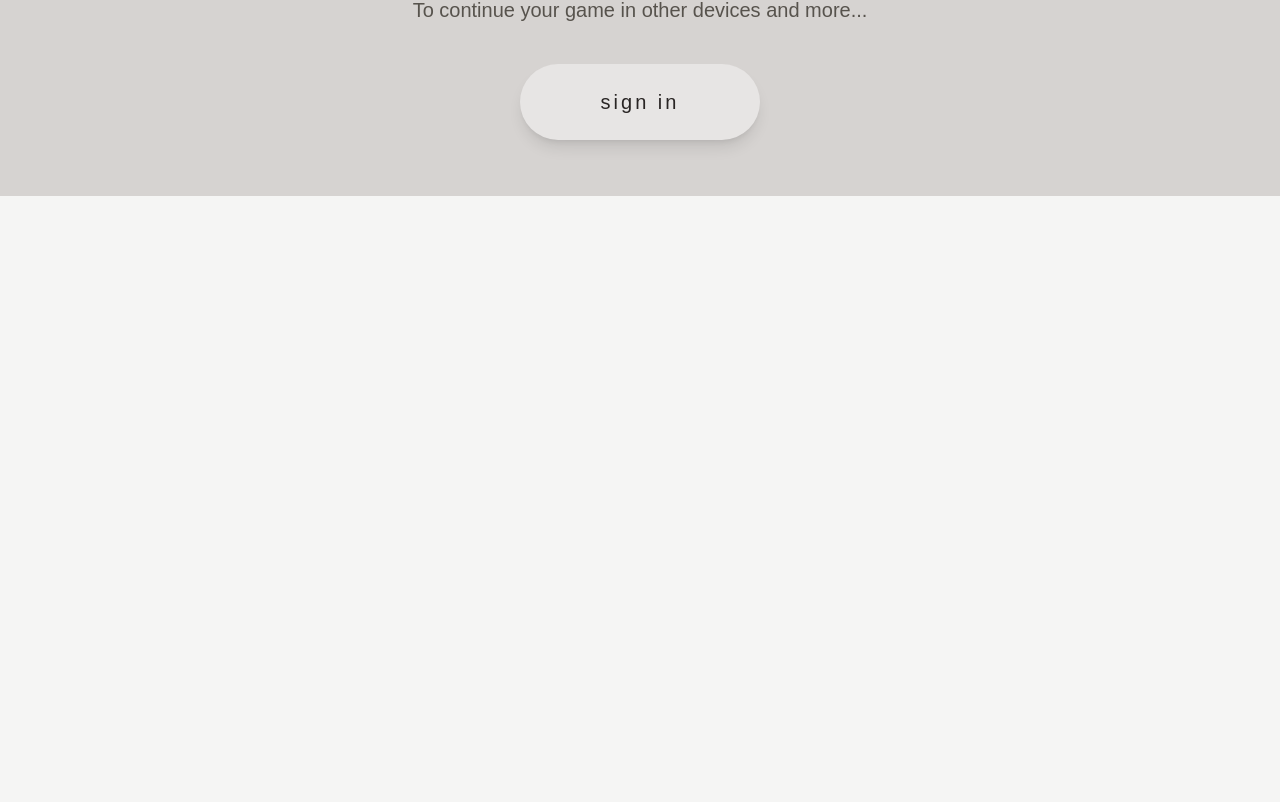
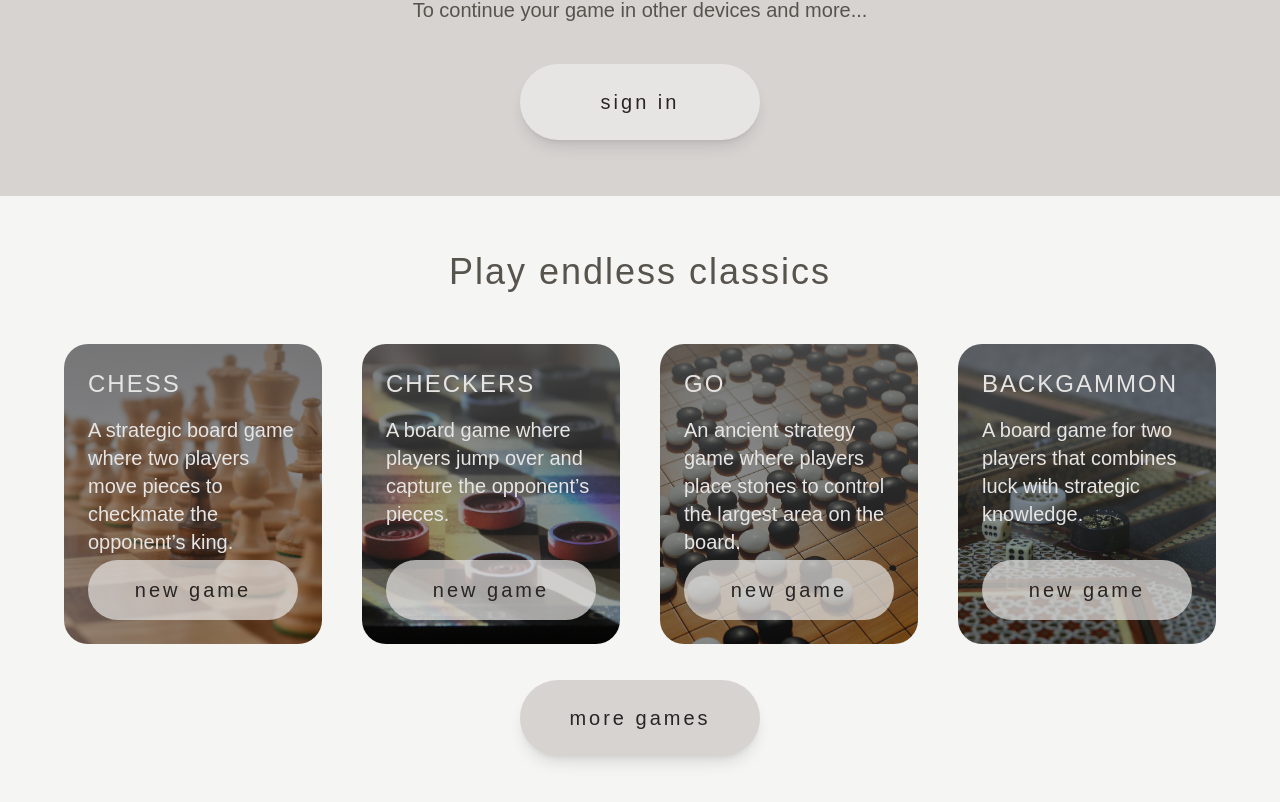
Before and after one commit to delgadociteriowa/boards-mint, a Next.js app: page / in a window 1280 px wide. Shown: the part 1013-1815 px from the top of the page. Before the commit the page ends 1209 px from the top, so only its background shows below. Built offline with nearby package versions, Linux system fonts and the light colour scheme.

Commit message:
feat: Game card.

```diff
--- a/src/app/page.tsx
+++ b/src/app/page.tsx
@@ -1,6 +1,7 @@
 import HomeHeroSection from "@/components/HomeHeroSection";
 import HomeMainSection from "@/components/HomeMainSection";
 import HomeMessageSection from "@/components/HomeMessageSection";
+import HomeGamesSection from "@/components/HomeGamesSection";
 
 const Home = () => {
   return (
@@ -8,6 +9,7 @@ const Home = () => {
       <HomeHeroSection/>
       <HomeMainSection/>
       <HomeMessageSection/>
+      <HomeGamesSection/>
     </>
   );
 }
--- /dev/null
+++ b/src/components/GameCard.tsx
@@ -0,0 +1,15 @@
+interface GameCardProps {
+  background: string;
+  title: string;
+  paragraph: string;
+}
+
+const GameCard: React.FC<GameCardProps> = ({background, title, paragraph}) => (
+  <div className={`${background} h-[300px] p-6 bg-stone-900 rounded-3xl bg-center bg-cover flex flex-col w-[250px]  grow`}>
+    <h4 className="uppercase text-stone-200 tracking-[2px] text-2xl mb-4">{title}</h4>
+    <p className="text-stone-200 text-xl">{paragraph}</p>
+    <a className="lowercase block bg-stone-200/70 hover:bg-stone-200/90 py-4 rounded-full text-center no-underline text-stone-800 text-xl tracking-[3px] mt-auto" href="#">new game</a>
+  </div>
+);
+
+export default GameCard;
--- /dev/null
+++ b/src/components/HomeGamesSection.tsx
@@ -0,0 +1,28 @@
+import GameCard from "./GameCard";
+
+const HomeGamesSection =() => (
+  <section className="w-[90%] mx-auto max-w-[1200px] py-14 text-stone-600">
+    <h3 className="text-center text-4xl tracking-[2px] mb-8">Play endless classics</h3>
+    <div className="py-5 flex flex-wrap justify-start gap-10 w-[100%]">
+      <GameCard
+        background={'bg-game-chess'}
+        title={'chess'}
+        paragraph={'A strategic board game where two players move pieces to checkmate the opponent’s king.'}/>
+      <GameCard
+        background={'bg-game-checkers'}
+        title={'checkers'}
+        paragraph={'A board game where players jump over and capture the opponent’s pieces.'}/>
+      <GameCard
+        background={'bg-game-go'}
+        title={'go'}
+        paragraph={'An ancient strategy game where players place stones to control the largest area on the board.'}/>
+      <GameCard
+        background={'bg-game-backgammon'}
+        title={'backgammon'}
+        paragraph={'A board game for two players that combines luck with strategic knowledge.'}/>
+    </div>
+    <a href="#" className="block w-[15rem] bg-stone-300 hover:bg-stone-100 py-6 rounded-full text-center no-underline text-stone-800 text-xl lowercase tracking-[3px] mx-auto mt-4 shadow-lg">more games</a>
+  </section>
+);
+
+export default HomeGamesSection;
```
